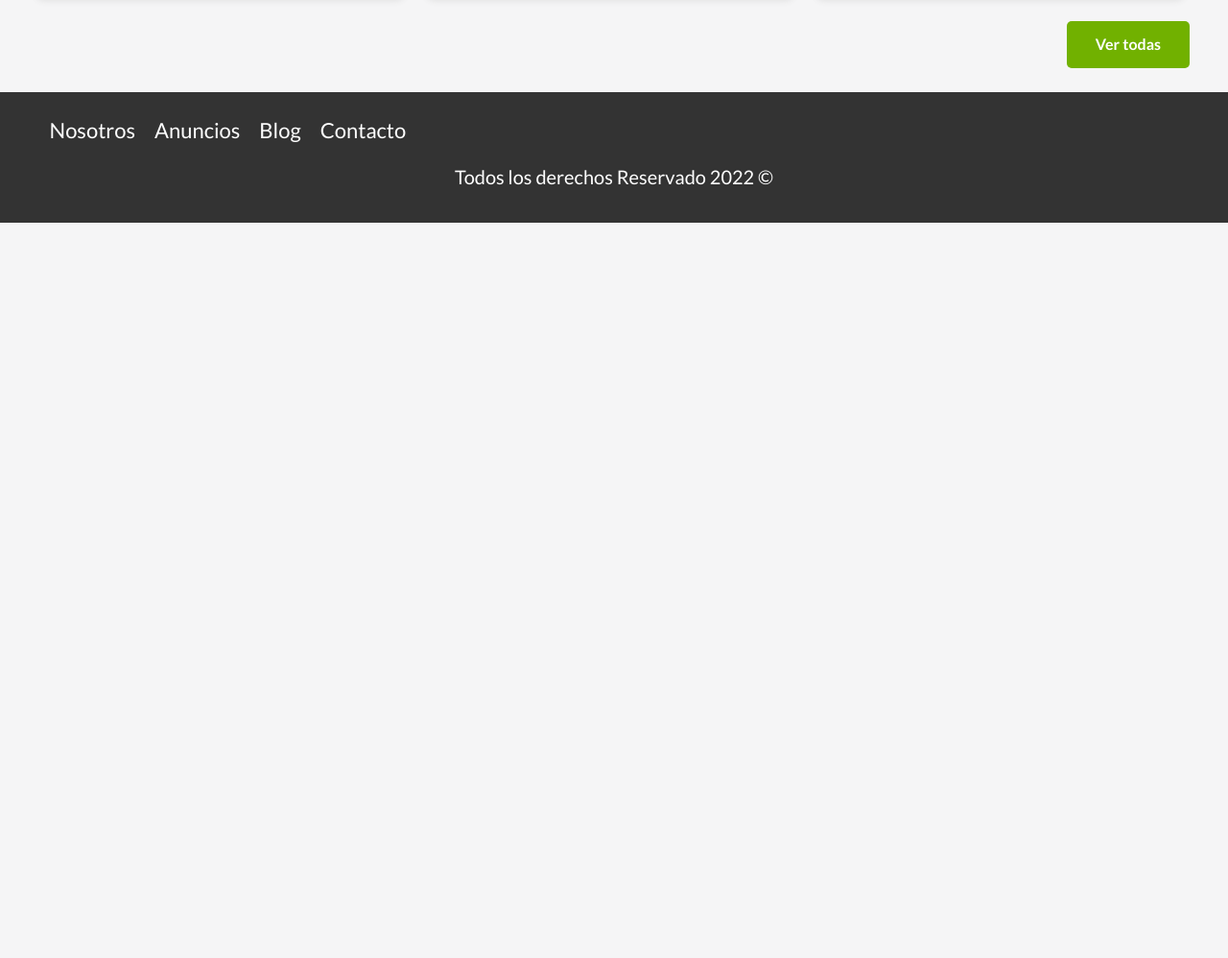
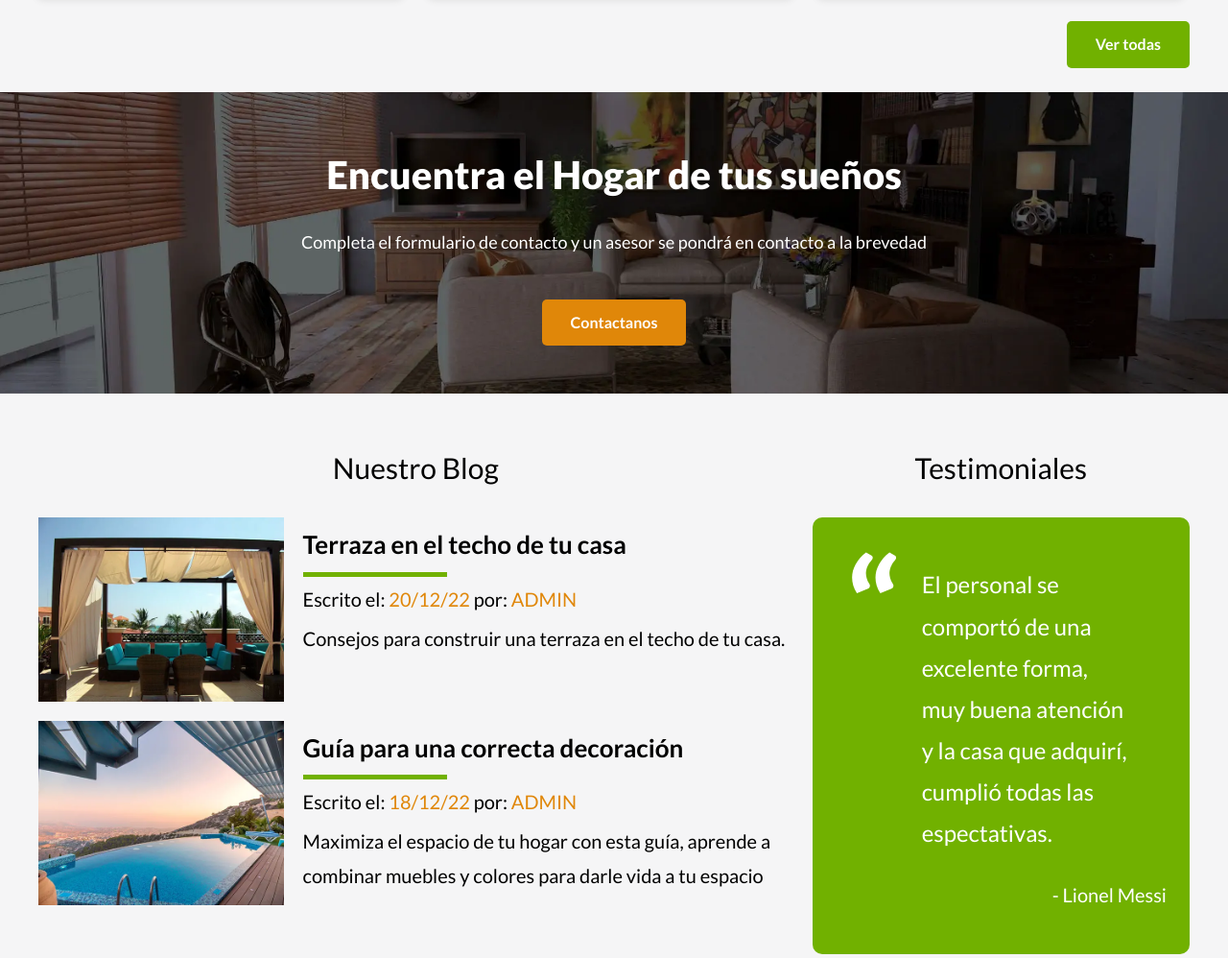
Before and after one commit to LucasNF22/real-state-dev, a website: page index.html in a window 1280 px wide. Shown: the part 1918-2916 px from the top of the page at 96% size. Before the commit the page ends 2175 px from the top, so only its background shows below. Drawn offline with Linux system fonts and the light colour scheme.

Commit message:
Finalizacion de la pagina principal

```diff
--- a/gulpfile.js
+++ b/gulpfile.js
@@ -63,4 +63,4 @@ function watchArchivos() {
 
 exports.css = css;
 exports.watchArchivos = watchArchivos;
-exports.default = parallel(css, javascript, imagenes, versionWebp, watchArchivos);
+exports.default = parallel(css, javascript, /*imagenes, versionWebp,*/ watchArchivos);
--- a/index.html
+++ b/index.html
@@ -139,14 +139,75 @@
                             <p>4</p>
                         </li>
                     </ul>
-                    <a href="anuncios.html" class="boton boton-amarillo">Ver propiedad</a>
+                    <a href="anuncios.html" class="boton-amarillo-block">Ver propiedad</a>
                 </div>
             </div> <!--fin .anuncio-->
         </div><!--fin .contenedor-anuncios-->
         <div class="alinear-derecha">
-            <a href="anuncios.html" class="boton-verde j" >Ver todas</a>
+            <a href="anuncios.html" class="boton-verde j">Ver todas</a>
         </div>
     </section>
+
+    <section class="imagen-contacto">
+        <h2>Encuentra el Hogar de tus sueños</h2>
+        <p>Completa el formulario de contacto y un asesor se pondrá en contacto a la brevedad</p>
+        <a href="contacto.html" class="boton-amarillo">Contactanos</a>
+    </section>
+
+    <div class="contenedor seccion seccion-inferior">
+        <section class="blog">
+            <h3>Nuestro Blog</h3>
+            <article class="entrada-blog">
+                <div class="imagen">
+                    <picture>
+                        <source srcset="/build/img/blog1.webp" type="image/webp">
+                        <source srcset="/build/img/blog1.jpg" type="image/jpeg">
+                        <img loading="lazy" src="/build/img/blog1.jpg" alt="Imagen blog">
+                    </picture>
+                </div>
+                <div class="texto-entrada">
+                    <a href="entrada.html">
+                        <h4>Terraza en el techo de tu casa</h4>
+                        <p>Escrito el: <span>20/12/22</span> por: <span>ADMIN</span></p>
+                        <p>
+                            Consejos para construir una terraza en el techo de tu casa.
+                        </p>
+                    </a>
+                </div>
+            </article><!--Fin entrada blog-->
+
+            <article class="entrada-blog">
+                <div class="imagen">
+                    <picture>
+                        <source srcset="/build/img/blog2.webp" type="image/webp">
+                        <source srcset="/build/img/blog2.jpg" type="image/jpeg">
+                        <img loading="lazy" src="/build/img/blog2.jpg" alt="Imagen blog">
+                    </picture>
+                </div>
+                <div class="texto-entrada">
+                    <a href="entrada.html">
+                        <h4>Guía para una correcta decoración</h4>
+                        <p>Escrito el: <span>18/12/22</span> por: <span>ADMIN</span></p>
+                        <p>
+                            Maximiza el espacio de tu hogar con esta guía, aprende a combinar muebles
+                            y colores para darle vida a tu espacio
+                        </p>
+                    </a>
+                </div>
+            </article><!--Fin entrada blog-->
+        </section>
+        <section class="testimoniales">
+            <h3>Testimoniales</h3>
+            <div class="testimonial">
+                <blockquote>
+                    El personal se comportó de una excelente forma, muy buena atención
+                    y la casa que adquirí, cumplió todas las espectativas.
+                </blockquote>
+                <p>- Lionel Messi</p>
+            </div>
+        </section>
+
+    </div>
 
     <footer class="footer seccion">
         <div class="contenedor contenedor-footer">
```
Also changed, not shown: build/css/app.css, 1 other file.
